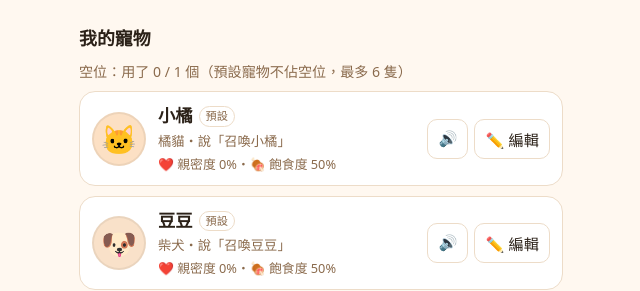
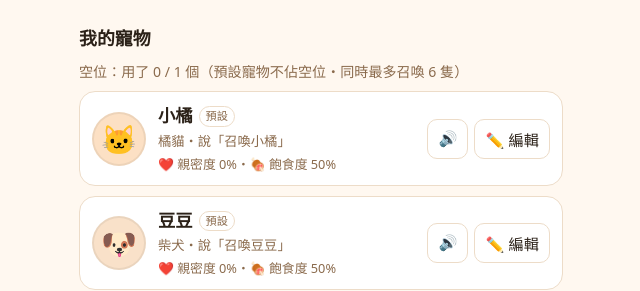
Before and after one commit to wingfeeling/ar-pet, a plain HTML site: page index.html in a window 1280 px wide. Shown: the part 256-547 px from the top of the page, 319-959 px from the left. Drawn offline with nearby package versions, Linux system fonts and the light colour scheme.

Commit message:
Add files via upload

```diff
--- a/index.html
+++ b/index.html
@@ -422,7 +422,7 @@ import { RULES, SPECIES, PRODUCTS } from './js/catalog.js';
 /* ================= 可調參數 ================= */
 const PET_SCALE   = 1.1;    // 內建寵物的大小（1.0 ≈ 貓身長 13 公分；各種類再乘上 catalog.js 的 scale）
 const WALK_SPEED  = 0.07;   // 走路速度（公尺/秒）
-const MAX_PETS    = RULES.maxPets;   // 同時最多召喚幾隻
+const MAX_PETS    = RULES.maxSummon;   // 同時最多召喚幾隻
 const FALL_SPEED  = 0.28;   // 推的速度超過這個（公尺/秒）碰到桌緣就會掉下去
 const GRAVITY     = 9.8;
 // 場域地圖
@@ -589,8 +589,7 @@ function loadTestShop() {
 function saveTestShop() { try { localStorage.setItem(testShopKey(), JSON.stringify(testShop)); } catch {} }
 const owns = sp => sp === 'custom' || !SPECIES[sp] || SPECIES[sp].free || cloudOwned.includes(sp) || testShop.owned.includes(sp);
 const fixedCount = () => pets.filter(p => p.fixed).length;
-const slotCap = () => Math.max(0, RULES.maxPets - fixedCount());                         // 空位最多幾個
-const slotTotal = () => Math.min(slotCap(), RULES.baseSlots + cloudSlots + testShop.slots);
+const slotTotal = () => RULES.baseSlots + cloudSlots + testShop.slots;   // 空位可以一直買，沒有上限
 const slotUsed = () => pets.filter(p => !p.fixed).length;
 const slotFree = () => slotTotal() - slotUsed();
 
@@ -699,8 +698,7 @@ function grantTest(p) {
 // 現在能不能買（買過的寵物不能再買；空位到上限不能再買）
 function canBuy(p) {
   if (p.kind === 'pet') return owns(p.species) ? '已擁有' : '';
-  if (p.kind === 'set') return owns(p.species) ? '已擁有' : slotTotal() >= slotCap() ? '空位已滿，請單買寵物' : '';
-  if (p.kind === 'slot') return slotTotal() >= slotCap() ? `已經到上限（最多 ${RULES.maxPets} 隻）` : '';
+  if (p.kind === 'pet' || p.kind === 'set') return owns(p.species) ? '已擁有' : '';
   return '';
 }
 let playPrices = {};   // Google Play 回傳的價格（App 裡才有）
@@ -764,7 +762,7 @@ function renderShop(focus) {
     pb.append(row);
   }
   // 空位
-  $('shopSlotNote').textContent = `預設寵物不佔空位。現在有 ${slotTotal()} 個空位（用了 ${slotUsed()} 個），寵物最多 ${RULES.maxPets} 隻。`;
+  $('shopSlotNote').textContent = `預設寵物不佔空位。現在有 ${slotTotal()} 個空位（用了 ${slotUsed()} 個）。空位可以一直加，同時最多召喚 ${MAX_PETS} 隻。`;
   const sb = $('shopSlots'); sb.textContent = '';
   const slot = PRODUCTS.find(p => p.kind === 'slot');
   if (slot) { const { row } = prodRow('🏠', slot.label, canBuy(slot) || '多養一隻寵物'); row.id = 'shop_slot'; row.append(buyBtn(slot)); sb.append(row); }
@@ -926,10 +924,9 @@ function renderHome() {
     const li = document.createElement('li'); li.className = 'empty'; li.textContent = '＋ 空位：按這裡新增寵物';
     li.onclick = () => openEditor(null); list.append(li);
   }
-  $('slotLine').textContent = `空位：用了 ${slotUsed()} / ${slotTotal()} 個（預設寵物不佔空位，最多 ${RULES.maxPets} 隻）`;
+  $('slotLine').textContent = `空位：用了 ${slotUsed()} / ${slotTotal()} 個（預設寵物不佔空位・同時最多召喚 ${MAX_PETS} 隻）`;
   const add = $('addPet');
-  add.textContent = slotFree() > 0 ? '＋ 新增寵物' : slotTotal() >= slotCap() ? `已經到上限（最多 ${RULES.maxPets} 隻）` : '＋ 加一個空位';
-  add.disabled = slotFree() <= 0 && slotTotal() >= slotCap();
+  add.textContent = slotFree() > 0 ? '＋ 新增寵物' : '＋ 加一個空位';
   $('exampleName').textContent = pets[0] ? `「召喚${pets[0].name}」` : '「召喚小橘」';
   renderFood(); renderFree();
 }
@@ -2637,6 +2634,7 @@ function clearPets() { for (const a of [...active]) removePet(a.def.id); pantGai
 function placePet(pd, pos, hit) {
   const { def, model, voice } = pd;
   removePet(def.id);
+  if (active.length >= MAX_PETS) hint(`同時最多召喚 ${MAX_PETS} 隻，${active[0].def.name}先回家休息了`);
   while (active.length >= MAX_PETS) removePet(active[0].def.id);
   const a = { def, pet: null, home: new THREE.Group(), anchor: null, downSrc: null, downY: null };
   a.home.position.copy(pos); scene.add(a.home);
--- a/js/catalog.js
+++ b/js/catalog.js
@@ -9,7 +9,7 @@ export const RULES = {
   freeFoodDays: 3,         // 每隔幾天免費送飼料（不會累積，打開 App 時領）
   freeFoodAmount: 1,       // 每次免費送幾包（改這裡的話，firestore.rules 裡的 +1 也要一起改）
   baseSlots: 1,            // 預設寵物以外，一開始有幾個空位
-  maxPets: 6,              // 寵物清單最多幾隻（含預設寵物），也是同時最多召喚幾隻
+  maxSummon: 6,            // 同時最多召喚幾隻（太多隻手機會卡）；空位可以一直買，沒有上限
   maxFoodOnGround: 3,      // 地上最多同時放幾包還沒吃的飼料
 
   // 飽食度（0～100）
```
